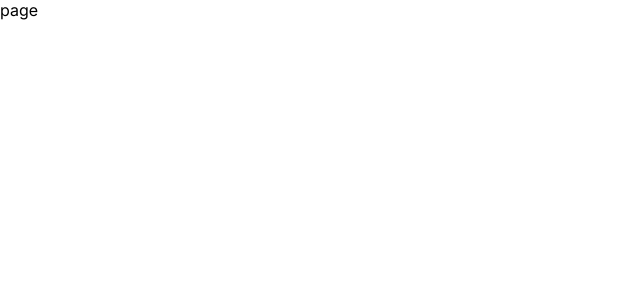
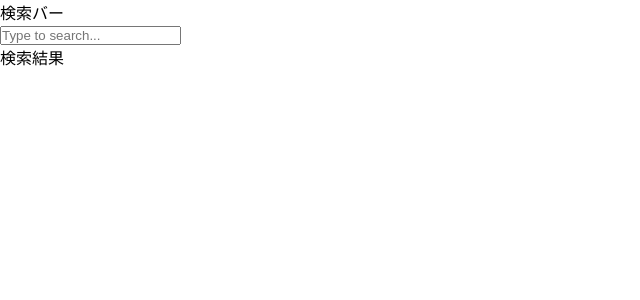
Before and after one commit to syab-syab/NextJsAllClientComponent, a Next.js app: page /search-test in a window 1280 px wide. Shown: the top 300 px of the page, without its empty margins (0-640 px from the left). Built offline with nearby package versions, Linux system fonts and the light colour scheme.

Commit message:
クライアントコンポーネントでの検索バーと無限スクロール実装完了

```diff
--- a/app/page.tsx
+++ b/app/page.tsx
@@ -36,6 +36,9 @@ export default function Home() {
       <Link href="infinite-scroll">
         無限スクロール
       </Link>
+      <Link href="search-test">
+        検索バー
+      </Link>
       <button onClick={() => router.push('/dynamic-test')}>ダイナミックルーティングのテスト(useRouter)</button>
     </main>
   )
--- a/app/search-test/page.tsx
+++ b/app/search-test/page.tsx
@@ -1,9 +1,70 @@
+"use client"
+import { useState } from "react"
 // 未実装
 // 検索機能
 
 const page = () => {
+  // 検索ワードを格納するstate
+  const [input, setInput] = useState<string>("")
+
+  // 検索結果(候補)を格納するstate
+  const [results, setResults] = useState<any>([])
+
+  // https://jsonplaceholder.typicode.com
+  const fetchData = (value: string): any => {
+    fetch("https://jsonplaceholder.typicode.com/users")
+      .then((response) => response.json())
+      .then((json: any) => {
+        const results = json.filter((user: any) => {
+          return (
+            value &&
+            user &&
+            user.name &&
+            user.name.toLowerCase().includes(value)
+          )
+        })
+        // console.log(results)
+        setResults(results)
+      })
+  }
+
+  const handleChange = (value: string): void => {
+    setInput(value)
+    fetchData(value)
+  }
+
+
   return (
-    <div>page</div>
+    <>
+      <div style={{
+        height: "100vh",
+        width: "100vw"
+      }}>
+        <div
+          className="search-bar-container"
+        >
+          <div>
+            <p>検索バー</p>
+            <input
+              type="text"
+              placeholder="Type to search..."
+              value={input}
+              onChange={(e) => handleChange(e.target.value)}
+            />
+          </div>
+          <div>
+            <p>検索結果</p>
+            {
+              results.map((result: any, id: any) => {
+                return (
+                  <div key={id}>{result.name}</div>
+                )
+              })
+            }
+          </div>
+        </div>
+      </div>
+    </>
   )
 }
 
```
